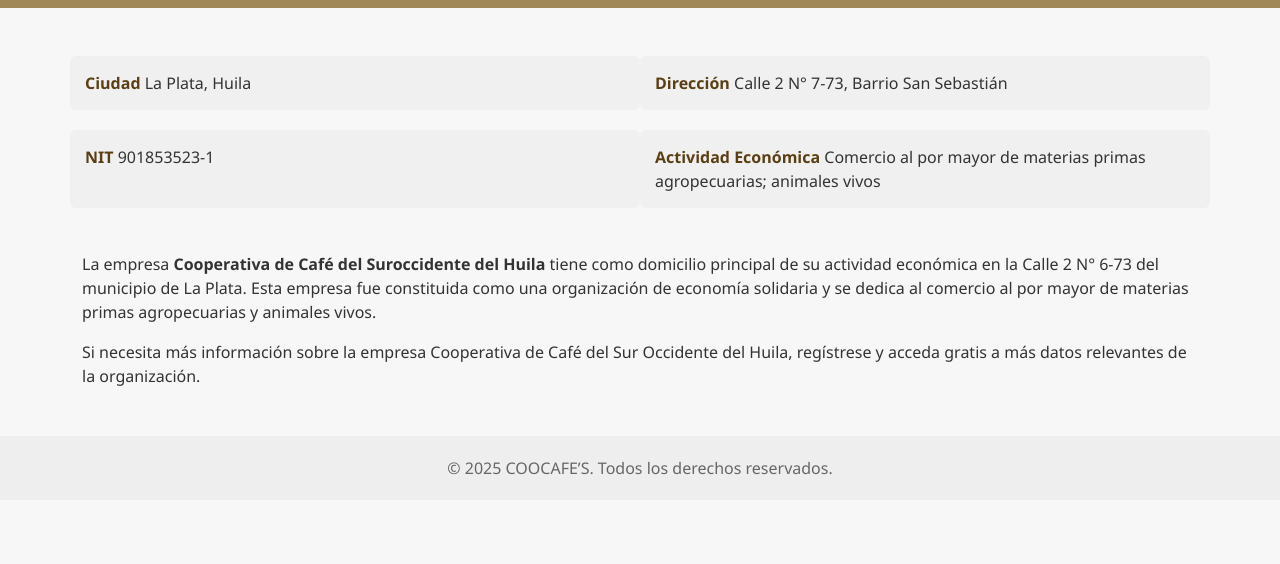
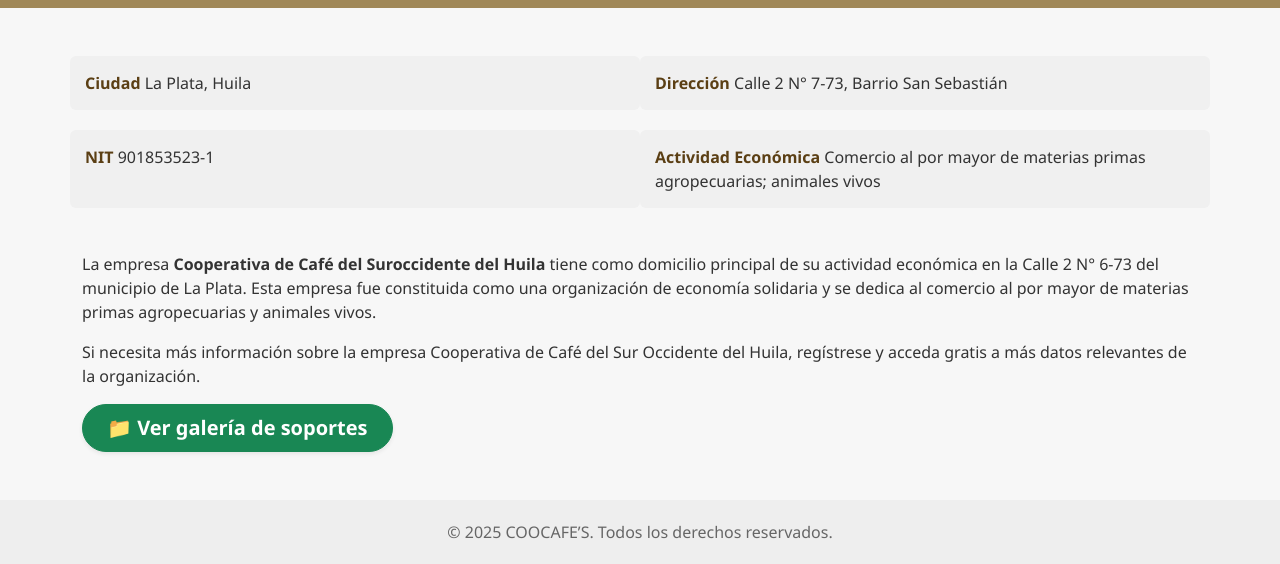
Before and after one commit to GUANKI/coocafe, a plain HTML site: page docs/index.html in a window 1280 px wide. Shown: the part 471-1035 px from the top of the page. Before the commit the page ends 971 px from the top, so only its background shows below. Drawn offline with nearby package versions, Linux system fonts and the light colour scheme.

Commit message:
Add files via upload

```diff
--- a/docs/index.html
+++ b/docs/index.html
@@ -83,6 +83,11 @@
         Si necesita más información sobre la empresa Cooperativa de Café del Sur Occidente del Huila, regístrese y acceda gratis a más datos relevantes de la organización.
       </p>
     </div>
+    <a href="galeria.html" class="btn btn-lg btn-success shadow-sm px-4 py-2 rounded-pill fw-semibold d-inline-flex align-items-center gap-2">
+      📁 Ver galería de soportes
+    </a>
+
+
 
   </main>
 
```
